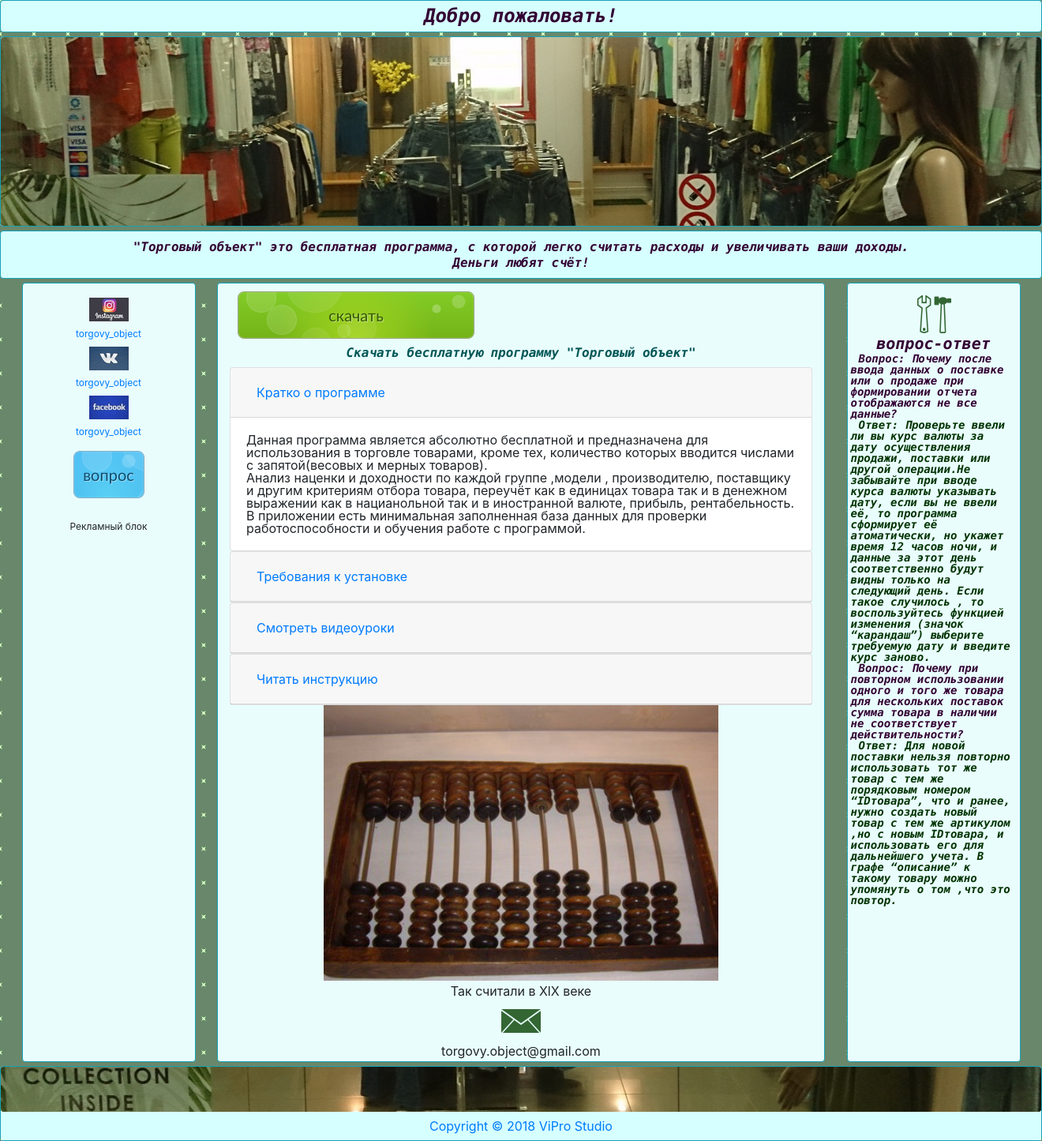
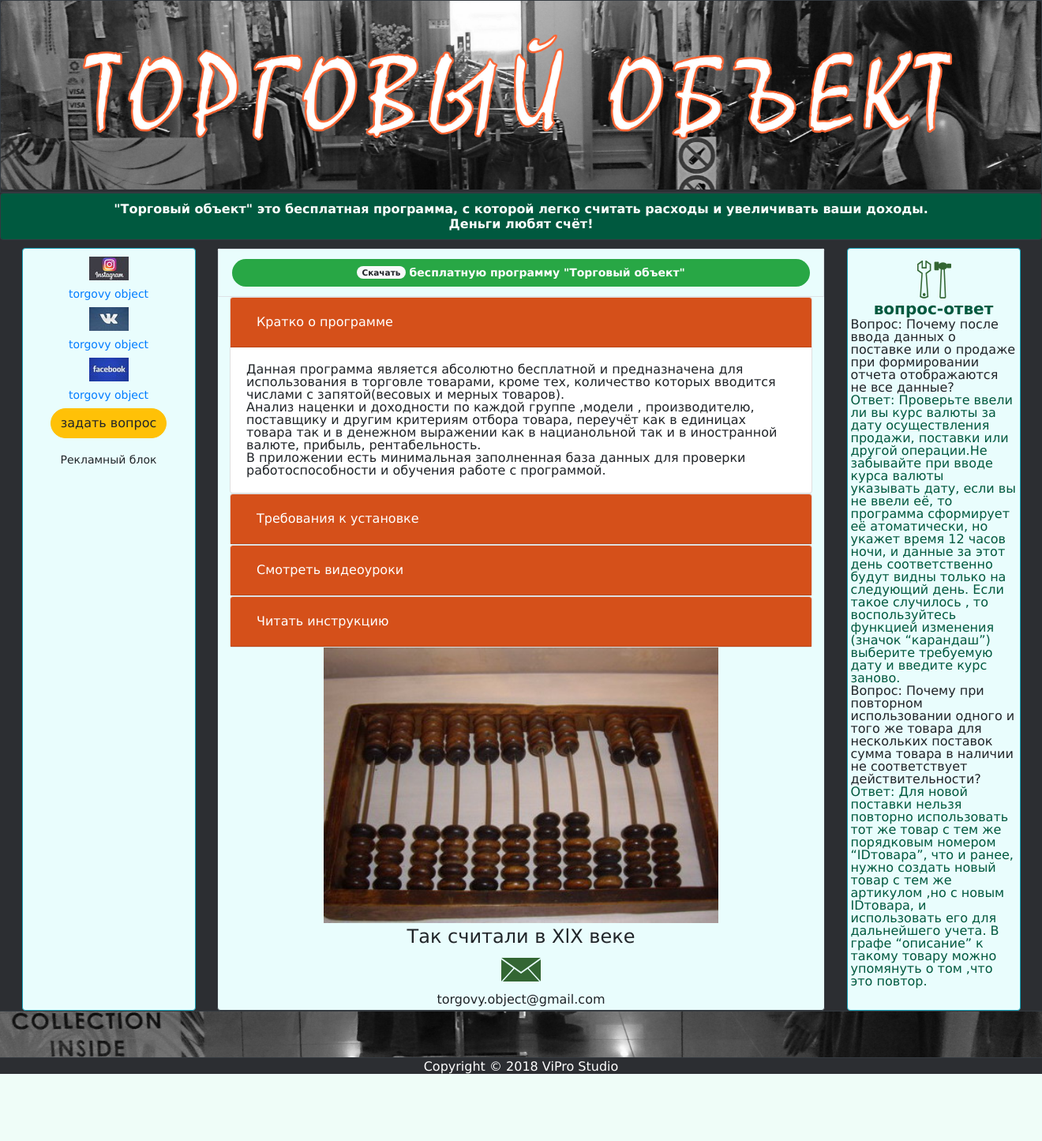
Before and after one commit to viprocompany/viprocompany.github.io, a PHP site: page / in a window 1320 px wide; the page is wider, and only the part inside the window is pictured. Shown: that part at 79% size. After the commit the page ends 1360 px from the top of that part, so only its background shows below. Run offline with PHP 8.4, Linux system fonts and the light colour scheme; some libraries are stand-ins or nearby versions.

Commit message:
torg 01
примерный дизайн

```diff
--- a/torg/css/style.css
+++ b/torg/css/style.css
@@ -1,185 +1,75 @@
 @import url('reset.css');
-
 body {
-  background-color:#69876A;
-  background-image: url("../img/body.png");
+  background-color:#2C2E32;
+  font-family:Lucida Sans Unicode, Lucida Grande, Arial, Arial, Helvetica, sans-serif;
+  <!--background-image: url("../img/body.png");-->
+}
+.container{
+  height: auto;
+}
+.cont{
+  max-width:3760px !important;
 }
 
-#hello {
-  background-color:#D6FFFF;
-  padding-top: 5px ;
-  padding-bottom: 5px;
-  color: #330033;
-  font-family: 'Courier New Bold', Monaco, monospace;
-  font-size:  24px;
-  font-style: italic;
+.header{
+  display:block;
+  margin:  0 auto 0 auto;
+  /* position:relative;*/
+}
+/* .header .headerText h1{
+  position: absolute;
+  margin:10 px auto 10 px auto;
+  top: 15px;
+  width: 100%;
+  height: 50%;
+  }*/
+  .legend{
+    padding: 10px;
+    background-color:#00593F;
+    margin:  0 auto 0 auto;
+  }
+  .content{
+   height:auto ;
+   margin-top: 20px;
+   margin-bottom:5px;
+   margin:  10px auto 0 auto;
+
+ }
+ .colorContent{
+
+  background-color:#E9FDFD;
+/*  background-color:#EDFFFF;*/
+}
+.downald{
+  /*background-color: #FF7A3E;*/
+  padding:2px;
+}
+.downaldButton {
+
+  cursor:pointer;
   text-align: center;
+  margin:10px auto 10px auto;
 }
-#header{
-  margin-top: 5px;
-  margin-bottom: 5px;
-  background-color:#D6FFFF;
+.btn-rounded{
+ border-radius:20px;
 }
-#header-image img{
-  display: block;
-  margin:  0 auto 0 auto;
-  display: inline-block;
-  height: auto;
-  max-width: 100%;
+.card-header{
+   background-color:#D5501A
+
+/*  background-color: #FF7A3E;*/
 }
-.header{
- background-image: url('img/header2.jpg');
- background-attachment: fixed;
- background-size: cover;
- background-position: center;
+ .card-header button .btn-rounded{
+  border-radius: 19px;
+ }
+.card-header .btn-link{
+
+  color:#ffffff;
+  text-decoration: none;
+
 }
-#content{
- height:auto ;
- margin-top: 5px;
- margin-bottom:5px;
+.carousel {
+  height:auto !important;
 }
-#center {
-  background-color:#E9FDFD;
-}
-#sideLeft{
-  background-color:#E9FDFD;
-}
-#sideRight{
- background-color:#E9FDFD;
-}
-#footer{
- background-color:#D6FFFF;
-}
-#downald{
-  padding: 10px;
-}
-#legend{
-  padding: 10px;
-  background-color:#D6FFFF;
-}
-#downaldButton {
-  height:60px;
-  width:300px;
-  cursor:pointer;
-}
-.button{
-	font:20px Calibri, Arial, sans-serif;
-  color:white;
-  /* A semi-transparent text shadow */
-  text-shadow:1px 1px 0 rgba(255,255,255,0.4);
-
-  /* Overriding the default underline styling of the links */
-  text-decoration:none !important;
-  white-space:nowrap;
-
-  display:inline-block;
-  vertical-align:baseline;
-  position:relative;
-  cursor:pointer;
-  padding:10px 10px;
-  background-repeat:no-repeat;
-	/* The following two rules are fallbacks, in case
-  the browser does not support multiple backgrounds. */
-  background-position:bottom left;
-  background-image:url('../img/button_bg.png');
-	/* Multiple backgrounds version. The background images
-  are defined individually in color classes */
-  background-position:bottom left, top right, 0 0, 0 0;
-  background-clip:border-box;
-  /* Applying a default border raidus of 8px */
-  -moz-border-radius:8px;
-  -webkit-border-radius:8px;
-  border-radius:8px;
-  /* A 1px highlight inside of the button */
-
-  -moz-box-shadow:0 0 1px #fff inset;
-  -webkit-box-shadow:0 0 1px #fff inset;
-  box-shadow:0 0 1px #fff inset;
-  /* Animating the background positions with CSS3 */
-  /* Currently works only in Safari/Chrome */
-  -webkit-transition:background-position 1s;
-  -moz-transition:background-position 1s;
-  transition:background-position 1s;
-  cursor:pointer;
-}
-
-.button:hover{
-	/* The first rule is a fallback, in case the browser
-	   does not support multiple backgrounds
-    */
-    background-position:top left;
-    background-position:top left, bottom right, 0 0, 0 0;
-  }
-
-  .button:active{
-   /* Moving the button 1px to the bottom when clicked */
-   bottom:-1px;
- }
-/* .button.rounded{
-	-moz-border-radius:4em;
-	-webkit-border-radius:4em;
-	border-radius:4em;
-  }  */
-
-  .green.button{
-   color:#345903 !important;
-   border:1px solid #96a37b !important;
-   background-color: #79be1e;
-   background-image:url('../img/button_bg.png'), url('../img/button_bg.png'), -moz-radial-gradient(center bottom, circle, rgba(162,211,30,1) 0,rgba(162,211,30,0) 100px),-moz-linear-gradient(#82cc27, #74b317);
-   background-image:url('../img/button_bg.png'), url('../img/button_bg.png'), -webkit-gradient(radial, 50% 100%, 0, 50% 100%, 100, from(rgba(162,211,30,1)), to(rgba(162,211,30,0))),-webkit-gradient(linear, 0% 0%, 0% 100%, from(#82cc27), to(#74b317));
- }
- .green.button:hover{
-   background-color:#89d228;
-   background-image:url('../img/button_bg.png'), url('../img/button_bg.png'), -moz-radial-gradient(center bottom, circle, rgba(183,229,45,1) 0,rgba(183,229,45,0) 100px),-moz-linear-gradient(#90de31, #7fc01e);
-   background-image:url('../img/button_bg.png'), url('../img/button_bg.png'), -webkit-gradient(radial, 50% 100%, 0, 50% 100%, 100, from(rgba(183,229,45,1)), to(rgba(183,229,45,0))),-webkit-gradient(linear, 0% 0%, 0% 100%, from(#90de31), to(#7fc01e));
- }
-
- .blue.button{
-   color:#0f4b6d !important;
-   border:1px solid #84acc3 !important;
-   /* A fallback background color */
-   background-color: #48b5f2;
-   /* Specifying a version with gradients according to */
-   background-image:	url('../img/button_bg.png'), url('../img/button_bg.png'),
-   -moz-radial-gradient(	center bottom, circle,
-    rgba(89,208,244,1) 0,rgba(89,208,244,0) 100px),
-   -moz-linear-gradient(#4fbbf7, #3faeeb);
-   background-image:	url('../img/button_bg.png'), url('../img/button_bg.png'),
-   -webkit-gradient(	radial, 50% 100%, 0, 50% 100%, 100,
-     from(rgba(89,208,244,1)), to(rgba(89,208,244,0))),
-   -webkit-gradient(linear, 0% 0%, 0% 100%, from(#4fbbf7), to(#3faeeb));
- }
- .blue.button:hover{
-   background-color:#63c7fe;
-   background-image:	url('../img/button_bg.png'), url('../img/button_bg.png'),
-   -moz-radial-gradient(	center bottom, circle,
-    rgba(109,217,250,1) 0,rgba(109,217,250,0) 100px),
-   -moz-linear-gradient(#63c7fe, #58bef7);
-   background-image:	url('../img/button_bg.png'), url('../img/button_bg.png'),
-   -webkit-gradient(	radial, 50% 100%, 0, 50% 100%, 100,
-     from(rgba(109,217,250,1)), to(rgba(109,217,250,0))),
-   -webkit-gradient(linear, 0% 0%, 0% 100%, from(#63c7fe), to(#58bef7));}
-
-   .orange.button{
-     color:#693e0a !important;
-     border:1px solid #bea280 !important;
-     background-color: #e38d27;
-     background-image:url('../img/button_bg.png'), url('../img/button_bg.png'), -moz-radial-gradient(center bottom, circle, rgba(232,189,45,1) 0,rgba(232,189,45,0) 100px),-moz-linear-gradient(#f1982f, #d4821f);
-     background-image:url('../img/button_bg.png'), url('../img/button_bg.png'), -webkit-gradient(radial, 50% 100%, 0, 50% 100%, 100, from(rgba(232,189,45,1)), to(rgba(232,189,45,0))),-webkit-gradient(linear, 0% 0%, 0% 100%, from(#f1982f), to(#d4821f));
-   }
-   .orange.button:hover{
-     background-color:#ec9732;
-     background-image:url('../img/button_bg.png'), url('../img/button_bg.png'), -moz-radial-gradient(center bottom, circle, rgba(241,192,52,1) 0,rgba(241,192,52,0) 100px),-moz-linear-gradient(#f9a746, #e18f2b);
-     background-image:url('../img/button_bg.png'), url('../img/button_bg.png'), -webkit-gradient(radial, 50% 100%, 0, 50% 100%, 100, from(rgba(241,192,52,1)), to(rgba(241,192,52,0))),-webkit-gradient(linear, 0% 0%, 0% 100%, from(#f9a746), to(#e18f2b));
-   }
-
-   #downaldText{
-    padding-top:10px;
-  }
-
-  .carousel {
-    height:auto !important;
-  }
 .carousel-inner img {
   display: block;
   max-width: 500px !important;
@@ -191,34 +81,27 @@ body {
   padding:5px;
   margin: 0 auto;
   text-align: center;
+  font-size: 24px;
+
 }
 .carousel-indicators  {
   visibility:hidden;
+}
 
-}
- .carousel-indicators li:hover {
+.carousel-indicators li:hover {
   cursor: pointer;
-
 }
 .Fade {
   overflow: hidden;
 }
-#adress {
+.adress {
   padding:5px;
   text-align: center;
 }
 <!-- левый блок блок-->
+/**/
 
-#info, #form, #contact{
-  height:auto;
-  padding-bottom: 10px;
-}
-#contact{
- text-align:center;
-}
-#autorButton{
-  height:60px;
-  width:90px;
+.autorButton{
   cursor:pointer;
   display: block;
   margin:  10px auto 10px auto;
@@ -228,7 +111,6 @@ body {
   height:auto;
   padding-top: 10px;
 }
-
 #mail2 {
   background: url('../img/mail.png') no-repeat;
   width: 50px;
@@ -258,13 +140,14 @@ body {
   display: block;
   margin:  10px auto 10px auto;
 }
-div#sideLeft p{
+.sideLeft {
+  text-align: center;
+}
+.contact{
+  text-align: center;
+  margin:auto;
+  margin:10px auto 10px auto;
 
-  margin:auto;
-}
-
-#ModalF{
-  margin:10px auto 10px auto;
 }
 <!-- правый блок-->
 
@@ -273,78 +156,67 @@ div#sideLeft p{
 }
 .question {
 }
-div#ask-answer {
+#ask-answer {
   background: url('../img/ask-answer.png') no-repeat;
   width: 50px;
   height: 50px;
   display: block;
   margin: 10px auto auto auto;
 }
-
-#footer-image img{
+.footer-image {
   display: block;
   margin:  0 auto 0 auto;
-  display: inline-block;
-  height: auto;
-  max-width: 100%;
 }
-#footer-text  {
-  background-color:#D6FFFF;
+.footer-text  {
   padding: 10px;
   width: 100%;
-  text-decoration: none;
   text-align: center;
-}
-.footer{
- background-image: url('img/footer2.jpg');
- background-attachment: fixed;
- background-size: cover;
- background-position: center;
 }
 <!--ШРИФТЫ->
 
-div#content p{
-  font-family: 'Courier New Bold', Monaco, monospace;
-  font-size:16px;
-  font-weight:  bold;
+
+
+
+
+
+.sideRight p{
+  font-size:14px;
+  line-height:1em;
+  text-indent:10px;
+  /*font-weight:bold;*/
 }
-div#downald p{
-  color:#005555;
-  font-family: 'Courier New Bold', Monaco, monospace;
-  font-size: 16px;
-  font-style: italic;
-  font-weight:bold;
-}
-div#sideLeft p{
-  font-size: 12px;
-  font-style: normal;
-}
-div#legend h4 {
-  font-family: 'Courier New Bold', Monaco, monospace;
-  font-size:  16px;
-  font-style: italic;
-  font-weight:  bold;
-  text-align: center;
-  color: #330033;
-}
-div#sideRight h4 {
- color: #330033;
- font-family: 'Courier New Bold', Monaco, monospace;
+.sideRight h4 {
+ color: #00593F;
  font-size:  20px;
- font-style: italic;
  font-weight:  bold;
  text-align: center;
 }
-
-div#sideRight p{
-  color: #330033;
-  font-family: 'Courier New Bold', Monaco, monospace;
-  font-size:14px;
-  font-style:italic;
-  line-height:1em;
-  text-indent:10px;
-  font-weight:bold;
-
+.sideRight  p span.answer {
+  color:#00593F;
 }
-div#sideRight , p span.answer {
-  color: #003300;}
+.downald-text  {
+ font-size:  14px;
+ font-weight:  bold;
+ text-align: center;
+ color: #ffffff;
+}
+.sideLeft p{
+  text-align: center;
+  margin:auto;
+  font-size: 14px;
+  font-style: normal;
+}
+.legend-text  {
+  font-size:  16px;
+  font-weight:  bold;
+  text-align: center;
+  color: #ffffff;
+}
+.footer  a{
+  color:white;
+  text-decoration: none;
+}
+/*.headerText{
+  color: #ffffff;
+  font-size: 55px;
+}*/
--- a/torg/index.html
+++ b/torg/index.html
@@ -6,43 +6,46 @@
 	<!-- Bootstrap CSS -->
 	<link rel="stylesheet" href="https://stackpath.bootstrapcdn.com/bootstrap/4.2.1/css/bootstrap.min.css" integrity="sha384-GJzZqFGwb1QTTN6wy59ffF1BuGJpLSa9DkKMp0DgiMDm4iYMj70gZWKYbI706tWS" crossorigin="anonymous">
 	<link rel="stylesheet" href="css/style.css">
-	<title>Торговый объект в Bootstrap 4</title>
+	<title>Торговый объект </title>
 </head>
 <body>
-	<div class="container-fluid" >
+	<div class="container-fluide " >
 		<!--БЛОК ПРИВЕТСТВИЕ-->
-		<div class="row " >
-			<div class="col-12 border border-info rounded" id="hello">
-				<h1  style="font-weight:900;">Добро пожаловать!</h1>
+
+		<!--БЛОК ХЕДЕР-->
+		<div class="row  border-dark border  cont header  " >
+				<img src="img/header2_1.jpg" alt="магазин" class="rounded img-fluid float-center header-image"> <!-- с закругленными углами  ,float-center выравнивание по центру-->
+				<!-- <div class="row headerText ">
+					<h1  text-center>торговый объект</h1>
+				</div> -->
 		</div>
-		</div>
-		<!--БЛОК ХЕДЕР-->
-		<div class="row border-info border  rounded " id="header">
-			<div class="container-fluid">
-			<div class="row" id="header-image">
-			<img src="img/header2.jpg" alt="" class="img-fluid float-center rounded header" > <!-- с закругленными углами  ,float-center выравнивание по центру-->
-			</div>
-			</div>
-		</div>
+
+
 		<!-- БЛОК ЛЕГЕНДА -->
 		<!--описание-->
-		<div class="row border border-info rounded" id="legend">
+		<div class="row border border-dark rounded mg-auto  cont legend">
 			<div class="col-12">
-				<h4 class="text-center">"Торговый объект" это  бесплатная программа,  с которой легко считать расходы и увеличивать ваши доходы. <br> Деньги любят счёт!</h4>
+				<h4 class="text-center legend-text">"Торговый объект" это  бесплатная программа,  с которой легко считать расходы и увеличивать ваши доходы. <br>Деньги любят счёт!</h4>
 			</div>
 		</div>
 		<!--БЛОК КОНТЕНТ-->
-		<div class="row "  id="content">
+		<div class="row cont content"  >
 			<!--КОНТЕНТ центр глючат скобки в Sublime-->
-		 <div class="col-12 col-sm-8 order-sm-2 col-md-7 order-md-2 ml-auto mr-auto d-flex flex-column  border-info border  rounded" id="center" >
+			<div class="col-12  col-md-7 order-md-2 ml-auto mr-auto d-flex flex-column  border-dark border  rounded colorContent" id="center" >
 
 				<!--кнопка-->
-				<div class="row border-success d-block" id="downald">
+				<div class="row border downald" >
 					<div class="col-12">
-						<div><button id="downaldButton" class="button  green">скачать</button></div>
-						<div><p class="text-center" id="downaldText">Скачать бесплатную программу "Торговый объект"</p></div>
+					<p><button class="btn bg-success btn-xl btn-block btn-rounded downaldButton  downald-text">
+					<span class="badge badge-light badge-pill ">Скачать</span> <span style="color:#ffffff;">бесплатную программу "Торговый объект"</span></button></p>
 					</div>
 				</div>
+
+				<!-- <div class="row border" id="downald">
+
+					<div class="col-12"><p><button id="downaldButton" class="button  green">скачать</button></p></div>
+					<div class="col-12"><p  id="downaldText">Скачать бесплатную программу "Торговый объект"</p></div>
+				</div> -->
 				<!--гармошка  -->
 				<div class="row">
 					<div class="col-12">
@@ -79,7 +82,7 @@
 							<div class="card">
 								<div class="card-header" id="headingThree">
 									<h5>
-										<button class="btn btn-link collapsed" data-toggle="collapse" data-target="#collapseThree" aria-expanded="false" aria-controls="collapseThree">Смотреть видеоуроки</button>
+										<button class="btn btn-link  collapsed" data-toggle="collapse" data-target="#collapseThree" aria-expanded="false" aria-controls="collapseThree">Смотреть видеоуроки</button>
 									</h5>
 								</div>
 								<div class="collapse" id="collapseThree" aria-labelledby="headingThree" data-parent="#accordion">
@@ -173,37 +176,36 @@
 				</div>
 			</div>
 			<div class="row">
-				<div class="col-12" id="adress">
+				<div class="col-12 adress" >
 					<p>torgovy.object@gmail.com</p>
 				</div>
 			</div>
-
 		</div>
 
 		<!--КОНТЕНТ левая часть -->
-		<div class="col-4 col-sm-2 order-sm-1 col-md-2   ml-auto border border-info  rounded " id="sideLeft">
-			<div class="col-12">
-				<div class="p-2 d-flex flex-column justify-content-center" id="info">
-					<div class="" id="instagram"></div>
+		<div class="col-3 order-md-1 col-md-2 ml-auto text-center  border border-info  rounded colorContent sideLeft" >
+
+			<div class="" id="instagram">
+			</div>
 			<div class="row" id="insta">
-						<p><a href="#">torgovy_object</a></p>
+				<p><a href="#">torgovy object</a></p>
 			</div>
-					<div class="" id="vkontakte"></div>
+			<div class="" id="vkontakte">
+			</div>
 			<div class="row" id="vk">
-						<p><a href="#">torgovy_object</a></p>
+				<p><a href="#">torgovy object</a></p>
 			</div>
-					<div class="" id="facebook"></div>
+			<div class="" id="facebook">
+			</div>
 			<div class="row" id="face">
-						<p><a href="#">torgovy_object</a></p>
+				<p><a href="#">torgovy object</a></p>
 			</div>
-
-				</div>
-			</div>
-			<div class="row"  id="contact">
+			<div class="row ">
+				<div class=" contact">
 					<!-- Button trigger modal -->
 					<div class="mx-auto">
-					<p><button type="button" class="button blue" data-toggle="modal" data-target="#ModalF" id="autorButton">
-					вопрос</button></p> <!-- data-toggle="modal"  запрограммированное в Bootstrap по умолчанию модальное окно с ID нашего окна data-target="#Modal"-->
+						<p><button type="button" class="btn btn-warning btn-rounded autorButton" data-toggle="modal" data-target="#ModalF">
+						задать вопрос</button></p> <!-- data-toggle="modal"  запрограммированное в Bootstrap по умолчанию модальное окно с ID нашего окна data-target="#Modal"-->
 						<!-- Modal -->
 					</div>
 					<div class="modal fade" id="ModalF">  <!-- fade окно изначально скрыто -->
@@ -219,18 +221,19 @@
 											<input type="email" class="form-control col-9" id="exampleInputEmail" required placeholder="Email адрес" >
 										</div>
 										<div class="form-group row">
-										<label class="question col-3" for="name">введите  имя</label>
-										<input class="form-control col-9" type="text" name="name" id="name" maxlength="30" size="35" placeholder="имя" required pattern="^[a-zA-Zа-яА-ЯёЁІіЇїЄєҐґ']+$" >
+											<label class="question col-3" for="name">Введите  имя</label>
+											<input class="form-control col-9" type="text" name="name" id="name" maxlength="30"  placeholder="имя" required pattern="^[a-zA-Zа-яА-ЯёЁІіЇїЄєҐґ']+$" >
 										</div>
 										<div class="form-group row">
-										<label class="question col-3 tp" for="text"><span class="ask">Задайте вопрос :</span></label>
-										<p><textarea name="text" id="text" cols="70" rows="5" required placeholder="введите текст ..." ></textarea></p>
+											<label class="question col-3" for="text"><span class="ask">Задайте вопрос :</span></label>
+											<p><textarea  class="form-control form-control-lg" name="text" id="text" required placeholder="введите текст ..." ></textarea></p>
 										</div>
-									<button type="submit" class="button  green">Отправить сообщение</button>
+										<button type="submit" class="btn btn-rounded btn-success">Отправить сообщение</button>
 									</form>
 								</div>
 								<div class="modal-footer">
-								<button type="button" class="button orange" data-dismiss="modal">Закрыть</button>
+									<button type="button" class="btn btn-rounded btn-danger" data-dismiss="modal">Закрыть</button>
+								</div>
 							</div>
 						</div>
 					</div>
@@ -242,7 +245,7 @@
 		</div>
 
 		<!--КОНТЕНТ правая часть-->
-		<div class="col-8 col-sm-2  order-sm-3 col-md-2  p-1 mr-auto order-md-3    p-1   border-info border  rounded " id="sideRight">
+		<div class="col-9 col-md-2  p-1 mr-auto  order-md-3    p-1   border-info border  rounded colorContent sideRight" >
 			<div id="ask-answer"></div>
 			<h4>вопрос-ответ</h4>
 			<p>Вопрос: Почему после ввода данных о поставке или о продаже при формировании отчета отображаются не все данные?</p>
@@ -253,18 +256,15 @@
 	</div>
 
 	<!--ПОДВАЛ-->
-	<div class="row  border-info border rounded"  id="footer"  >
-		<div class="container-fluid">
-			<div  class="row" id="footer-image">
-				<img src="img/footer2.jpg" alt="" class="img-fluid float-center rounded footer " >
-				<p id="footer-text">
+	<div class="row  footer" >
+		<div class="footer-image text-center">
+			<img src="img/footer2.jpg" alt="" class="rounded img-fluid float-center border-dark border">
+			<p >
 				<a href="#ViPro">Copyright © 2018 ViPro Studio</a>
 			</p>
 		</div>
-		</div>
-	</div>
+
 		<!--БЛОК АВТОР-->
-	<div class="row " >
 
 	</div>
 </div>
--- a/torg/js/script.js
+++ b/torg/js/script.js
@@ -4,9 +4,3 @@ $('.my-carousel').carousel({
 $('.carousel-fade').carousel({
 	interval: 5000
 });
-$(document).ready(function(){
- $('.footer').width($(window).width());
-})
-$(document).ready(function(){
- $('.header').width($(window).width());
-})
```
Also changed, not shown: torg/img/footer.jpg, torg/img/footer2.jpg, torg/img/footer2color.jpg (added), torg/img/header.jpg, torg/img/header2.jpg, torg/img/header2_1.jpg (added), torg/img/header2color.jpg (added), 1 other file. Lines whose indentation alone changed are shown as unchanged.
